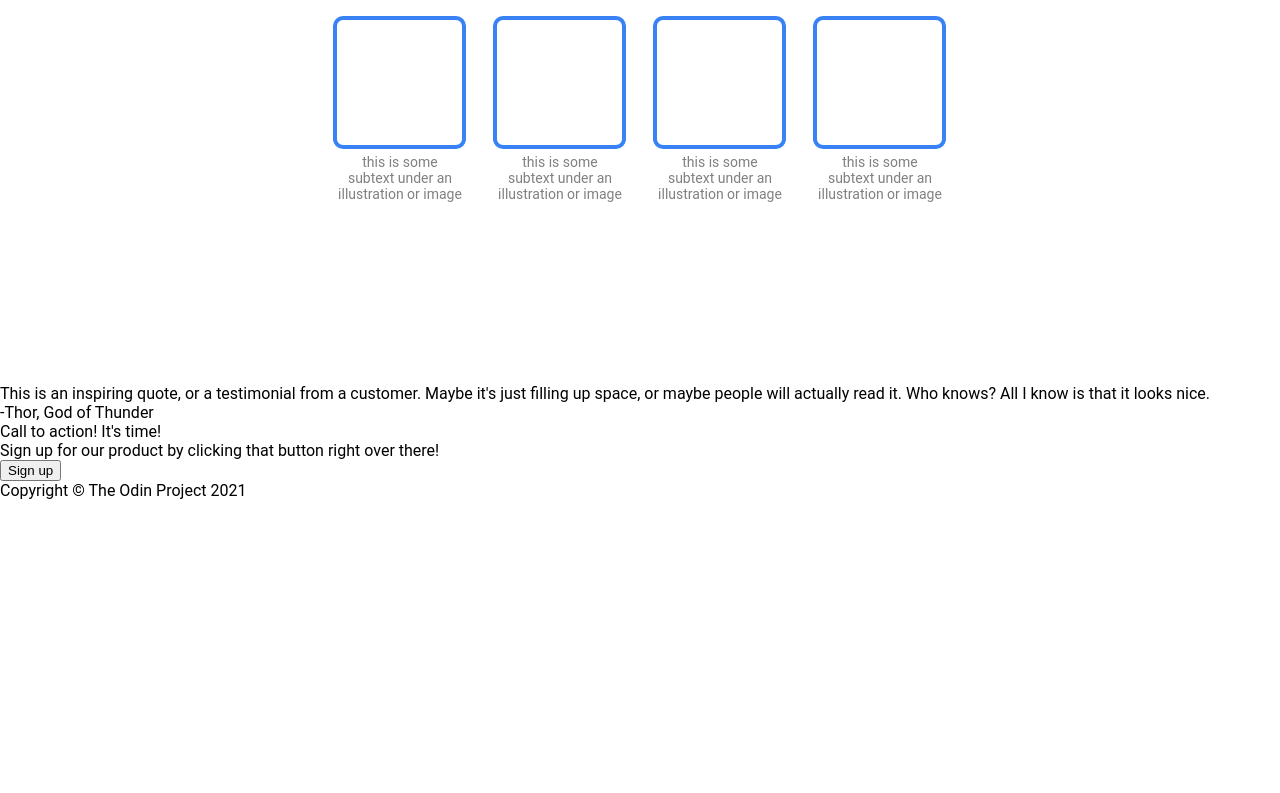
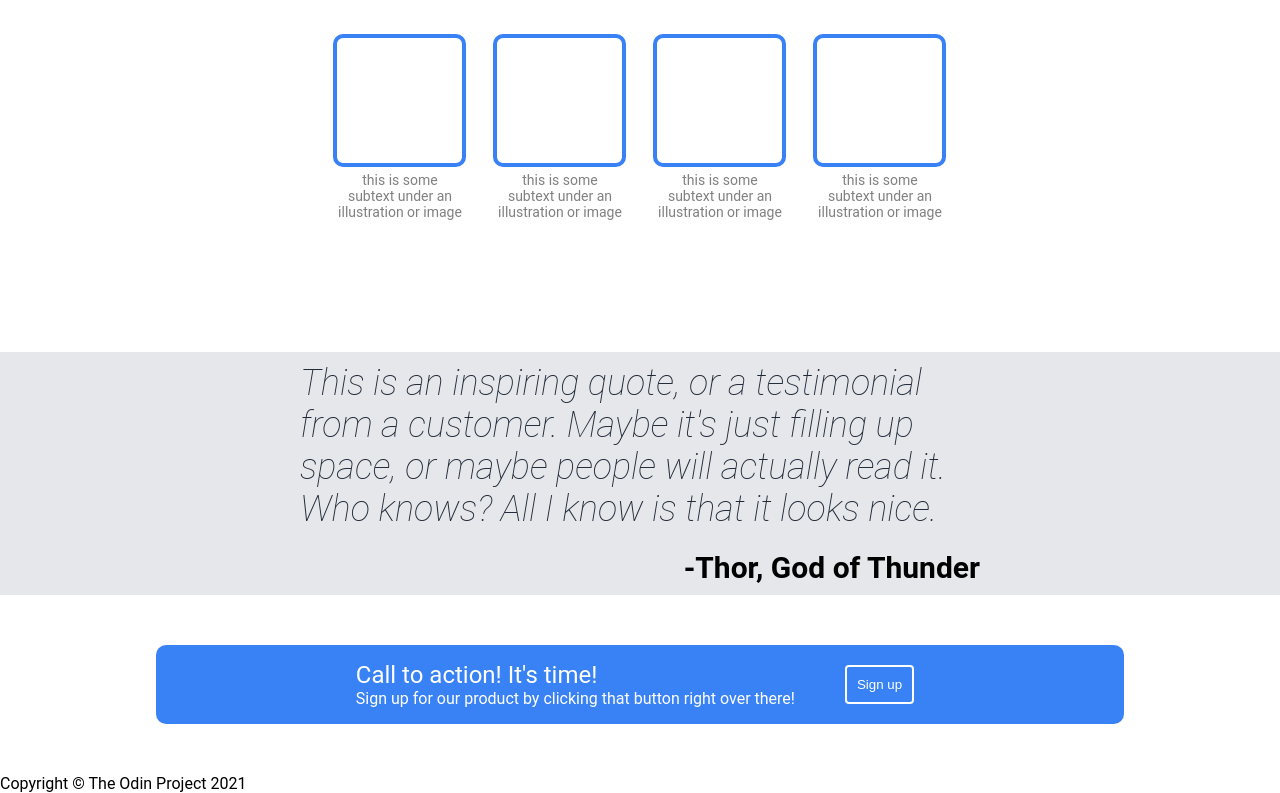
Before and after one commit to terpeen/landing-page, a plain HTML site: page index.html in a window 1280 px wide. Shown: the part 622-1415 px from the top of the page. Before the commit the page ends 1122 px from the top, so only its background shows below. Drawn offline with Linux system fonts and the light colour scheme.

Commit message:
Finish all but the footer of the CSS

```diff
--- a/style.css
+++ b/style.css
@@ -39,12 +39,14 @@ a{
     display:flex;
     padding: 30px 100px;
     gap: 40px;
+    align-items: center;
+    justify-content: center;
 }
 
 .left2{
     display:flex;
     flex-direction: column;
-    flex: 1 1 0;
+    flex-basis: 400px;
     margin: 100px 0px;
 }
 
@@ -107,7 +109,7 @@ a{
 
 .cards{
     display: flex;
-    padding: 25px 250px 100px 250px;
+    padding: 25px 250px 50px 250px;
     gap: 25px;
 }
 
@@ -135,3 +137,62 @@ a{
     width: 125px;
     height:125px;
 }
+
+.three{
+    display: flex;
+    background-color: #E5E7EB;
+    flex-direction: column;
+    padding: 0px 100px;
+}
+
+.quote{
+    font-size: 36px;
+    font-style: italic;
+    font-weight: 100;
+    color: #1F2937;
+    padding: 10px 200px;
+}
+
+.thor{
+    font-size: 30px;
+    font-weight: 600;
+    text-align: right;
+    padding: 10px 200px;
+}
+
+.four{
+    background-color: white;
+    display: flex;
+    align-items: center;
+    justify-content: center;
+}
+
+.bluebox{
+    display: flex;
+    background-color: #3882F6;
+    padding: 10px 200px;
+    border-radius: 10px;
+    margin-top: 50px;
+    margin-bottom: 50px;
+    align-items: center;
+    gap: 40px;
+}
+
+.signup2{
+    padding: 10px;
+    margin: 10px;
+    background-color: #3882F6;
+    border-style: solid;
+    border-width: 2px;
+    border-color: white;
+    border-radius: 4px;
+    color: white;
+}
+
+.call, .thatbutton {
+    color: white;
+}
+
+.call {
+    font-size:24px;
+}
```
